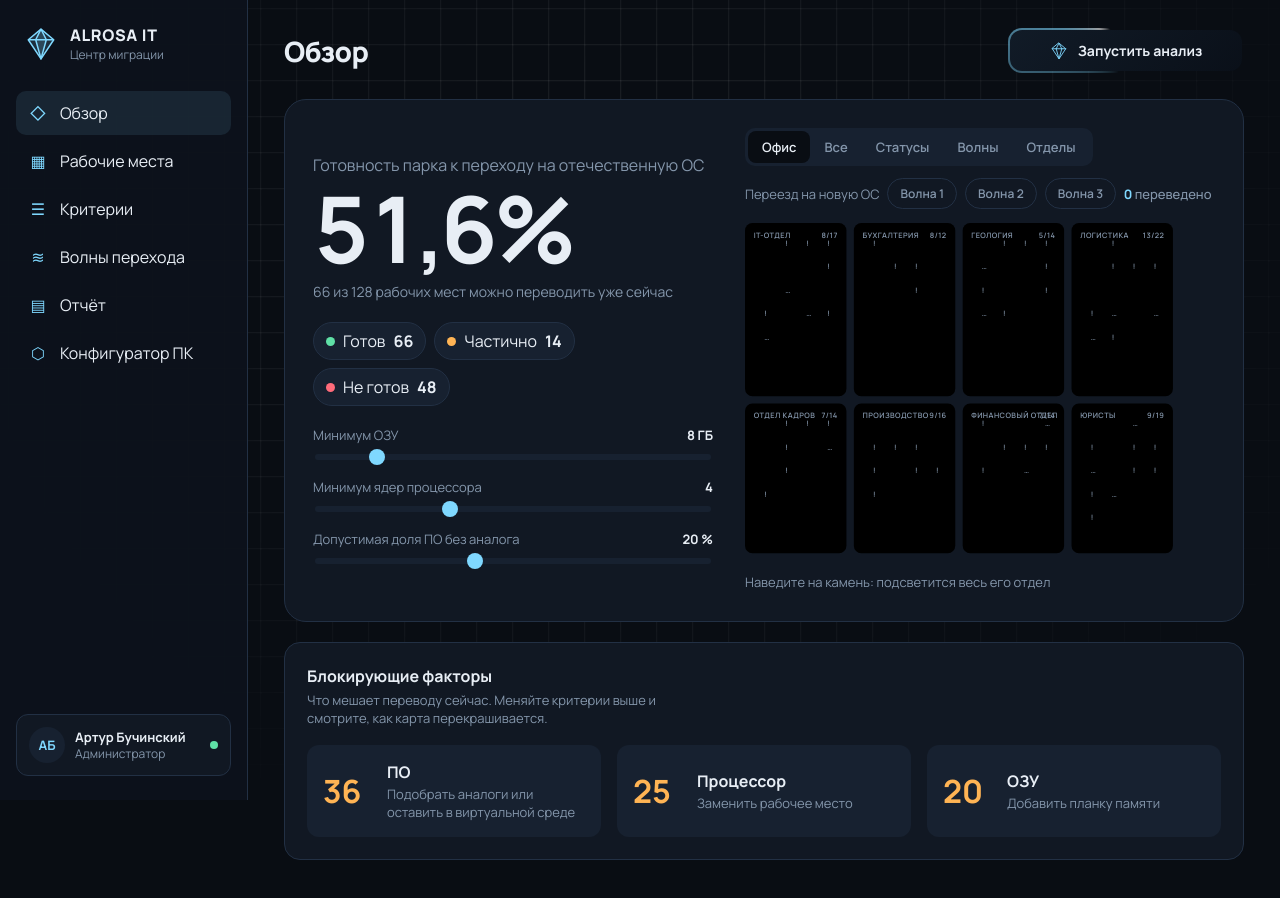
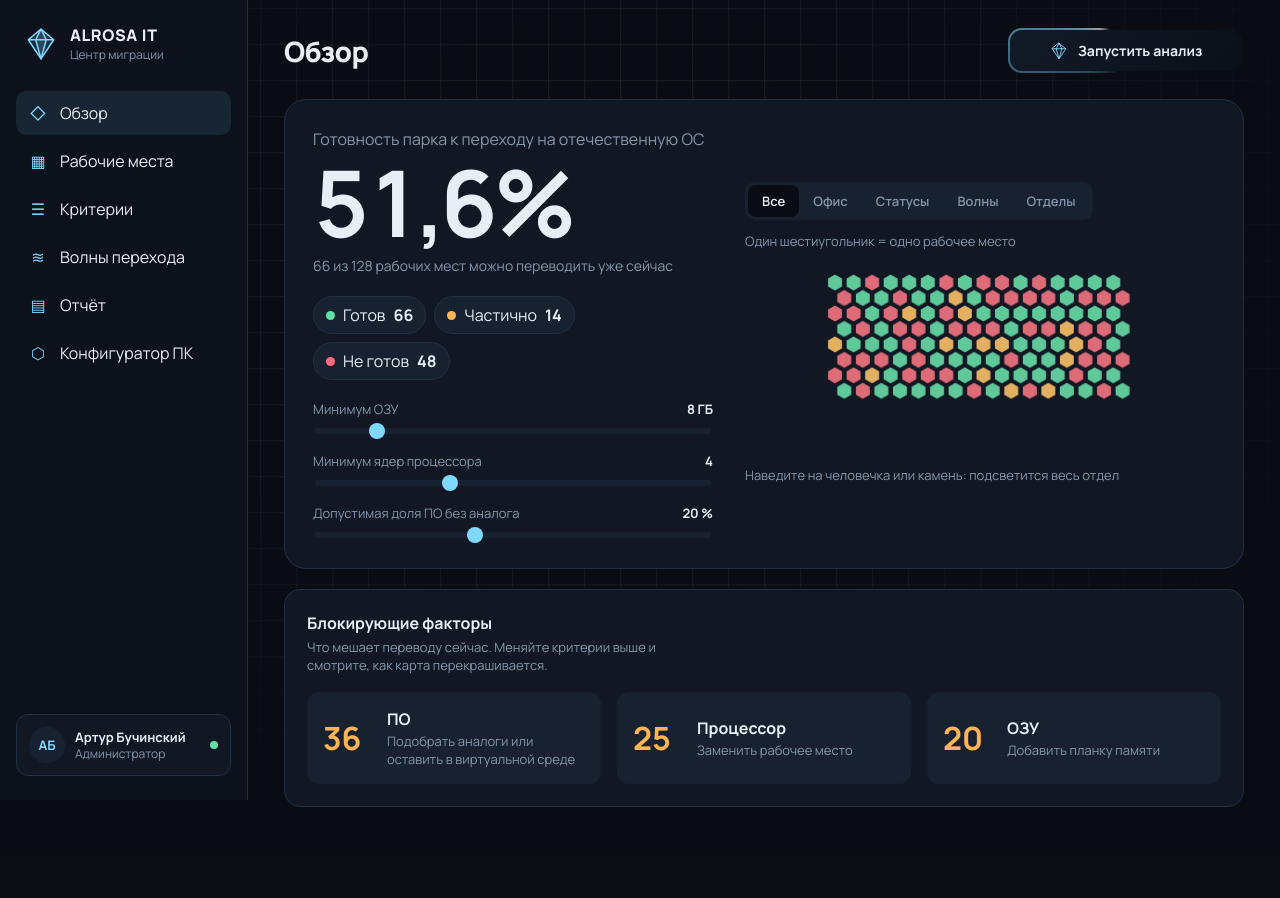
Before and after one commit to L1agushka/alrosa-it, a React app in the folder frontend/: page / in a window 1280 px wide. Shown: the top 898 px of the page. After the commit the page ends 855 px from the top, so only its background shows below. Built offline with nearby package versions, Linux system fonts and the light colour scheme; the HTML template or start-up script is replaced by a standard one.

Commit message:
мозайка на начало

```diff
--- a/frontend/src/Mosaic.jsx
+++ b/frontend/src/Mosaic.jsx
@@ -1,10 +1,10 @@
-import { useMemo, useState } from "react";
+import { useMemo, useRef, useState } from "react";
 import Office from "./Office";
 
 const cls = { "Готов": "ok", "Частично": "warn", "Не готов": "bad" };
 const SX = 30, SY = 25, W = 760, R = 13;
 const hex = [[0, -R], [R * 0.866, -R / 2], [R * 0.866, R / 2], [0, R], [-R * 0.866, R / 2], [-R * 0.866, -R / 2]].map((p) => p.join(",")).join(" ");
-const modes = [["office", "Офис"], ["grid", "Все"], ["status", "Статусы"], ["wave", "Волны"], ["dept", "Отделы"]];
+const modes = [["grid", "Все"], ["office", "Офис"], ["status", "Статусы"], ["wave", "Волны"], ["dept", "Отделы"]];
 const keyOf = { status: (r) => r.status, wave: (r) => (r.wave === "—" ? "Не определено" : r.wave), dept: (r) => r.department };
 
 function layout(rows, mode) {
@@ -29,17 +29,54 @@ function layout(rows, mode) {
   return { pos, labels, h: y + rowH };
 }
 
+/* подсказка живёт в своём компоненте: наведение не перерисовывает всю карту */
+function Info({ bind, rows }) {
+  const [hov, setHov] = useState(null);
+  bind.current = setHov;
+  const dept = hov && rows.filter((r) => r.department === hov.department);
+  return (
+    <div className="mz-info">
+      {hov ? (
+        <>
+          <strong>{hov.id}</strong><span>{hov.department}</span><span>{hov.status}</span>
+          <em>{hov.blockers.length ? hov.blockers.map((b) => b.type).join(" · ") : "блокеров нет"}</em>
+          <span className="mz-dept">В отделе готовы {dept.filter((r) => r.status === "Готов").length} из {dept.length}</span>
+        </>
+      ) : "Наведите на человечка или камень: подсветится весь отдел"}
+    </div>
+  );
+}
+
 export default function Mosaic({ rows, scanKey, focus, onPick }) {
-  const [mode, setMode] = useState("office");
+  const [mode, setMode] = useState("grid");
   const [done, setDone] = useState([]);
-  const [hov, setHov] = useState(null);
+  const info = useRef(() => {});
+  const last = useRef(null);
+
+  const byId = useMemo(() => new Map(rows.map((r) => [r.id, r])), [rows]);
+  const depts = useMemo(() => [...new Set(rows.map((r) => r.department))].sort(), [rows]);
+  const di = useMemo(() => Object.fromEntries(depts.map((d, i) => [d, i])), [depts]);
+  /* подсветка отдела — чистый CSS по атрибуту data-hov, без перерисовок React */
+  const css = useMemo(() => depts.map((_, i) => `.mz[data-hov="${i}"] .c:not([data-d="${i}"]),.mz[data-hov="${i}"] .rg:not([data-d="${i}"]){opacity:.18}`).join(""), [depts]);
   const { pos, labels, h } = useMemo(() => layout(rows, mode === "office" ? "grid" : mode), [rows, mode]);
+
+  const clear = (root) => { if (last.current) { last.current = null; delete root.dataset.hov; info.current(null); } };
+  const over = (e) => {
+    const g = e.target.closest?.("[data-id]"), root = e.currentTarget;
+    if (!g) return clear(root);
+    if (g.dataset.id === last.current) return;
+    last.current = g.dataset.id;
+    const r = byId.get(g.dataset.id);
+    root.dataset.hov = di[r.department];
+    info.current(r);
+  };
+
   const moved = rows.filter((r) => done.includes(r.wave)).length;
   const toggle = (w) => setDone((d) => (d.includes(w) ? d.filter((x) => x !== w) : [...d, w]));
-  const dept = hov && rows.filter((r) => r.department === hov.department);
 
   return (
-    <div className="mz">
+    <div className="mz" onPointerOver={over} onPointerLeave={(e) => clear(e.currentTarget)} onFocus={over} onBlur={(e) => clear(e.currentTarget)}>
+      <style>{css}</style>
       <div className="mz-bar">
         <div className="seg" role="tablist">
           {modes.map(([k, l]) => <button key={k} role="tab" aria-selected={mode === k} className={mode === k ? "on" : ""} onClick={() => setMode(k)}>{l}</button>)}
@@ -54,24 +91,21 @@ export default function Mosaic({ rows, scanKey, focus, onPick }) {
       </div>
 
       {mode === "office" ? (
-        <Office rows={rows} hov={hov} setHov={setHov} focus={focus} onPick={onPick} scanKey={scanKey} done={done} />
+        <Office rows={rows} di={di} focus={focus} onPick={onPick} scanKey={scanKey} done={done} />
       ) : (
         <div className="mz-stage">
           <div className="beam" key={"b" + scanKey} />
           <svg viewBox={`0 0 ${W} ${Math.max(300, h + 10)}`} className="mz-svg">
             <g key={mode} className="labels">
-            {labels.map((l) => (
-              <text key={l.text} x={l.x} y={l.y}>{l.text}<tspan dx="8">{l.n}</tspan></text>
-            ))}
+              {labels.map((l) => <text key={l.text} x={l.x} y={l.y}>{l.text}<tspan dx="8">{l.n}</tspan></text>)}
             </g>
             <g key={scanKey}>
               {rows.map((r, i) => {
                 const [x, y] = pos[r.id];
-              const faded = (focus && focus !== r.status) || (hov && hov.department !== r.department);
                 return (
-                <g key={r.id} className={`c ${cls[r.status]} ${faded ? "faded" : ""}`} tabIndex="0" role="button" aria-label={`${r.id}, ${r.status}`}
-                  style={{ transform: `translate(${x}px, ${y}px)`, transitionDelay: `${(i % 24) * 14}ms, 0ms`, "--d": (i % 16) * 55 }}
-                  onMouseEnter={() => setHov(r)} onMouseLeave={() => setHov(null)} onFocus={() => setHov(r)} onBlur={() => setHov(null)}
+                  <g key={r.id} className={`c ${cls[r.status]}${focus && focus !== r.status ? " faded" : ""}`} data-id={r.id} data-d={di[r.department]}
+                    tabIndex="0" role="button" aria-label={`${r.id}, ${r.status}`}
+                    style={{ transform: `translate(${x}px, ${y}px)`, transitionDelay: `${(i % 24) * 14}ms`, "--d": (i % 16) * 55 }}
                     onClick={() => onPick(r)} onKeyDown={(e) => (e.key === "Enter" || e.key === " ") && onPick(r)}>
                     <polygon points={hex} className="hex" />
                   </g>
@@ -82,15 +116,7 @@ export default function Mosaic({ rows, scanKey, focus, onPick }) {
         </div>
       )}
 
-      <div className="mz-info">
-        {hov ? (
-          <>
-            <strong>{hov.id}</strong><span>{hov.department}</span><span>{hov.status}</span>
-            <em>{hov.blockers.length ? hov.blockers.map((b) => b.type).join(" · ") : "блокеров нет"}</em>
-            <span className="mz-dept">В отделе готовы {dept.filter((r) => r.status === "Готов").length} из {dept.length}</span>
-          </>
-        ) : "Наведите на камень: подсветится весь его отдел"}
-      </div>
+      <Info bind={info} rows={rows} />
     </div>
   );
 }
```
Lines whose indentation alone changed are shown as unchanged.
